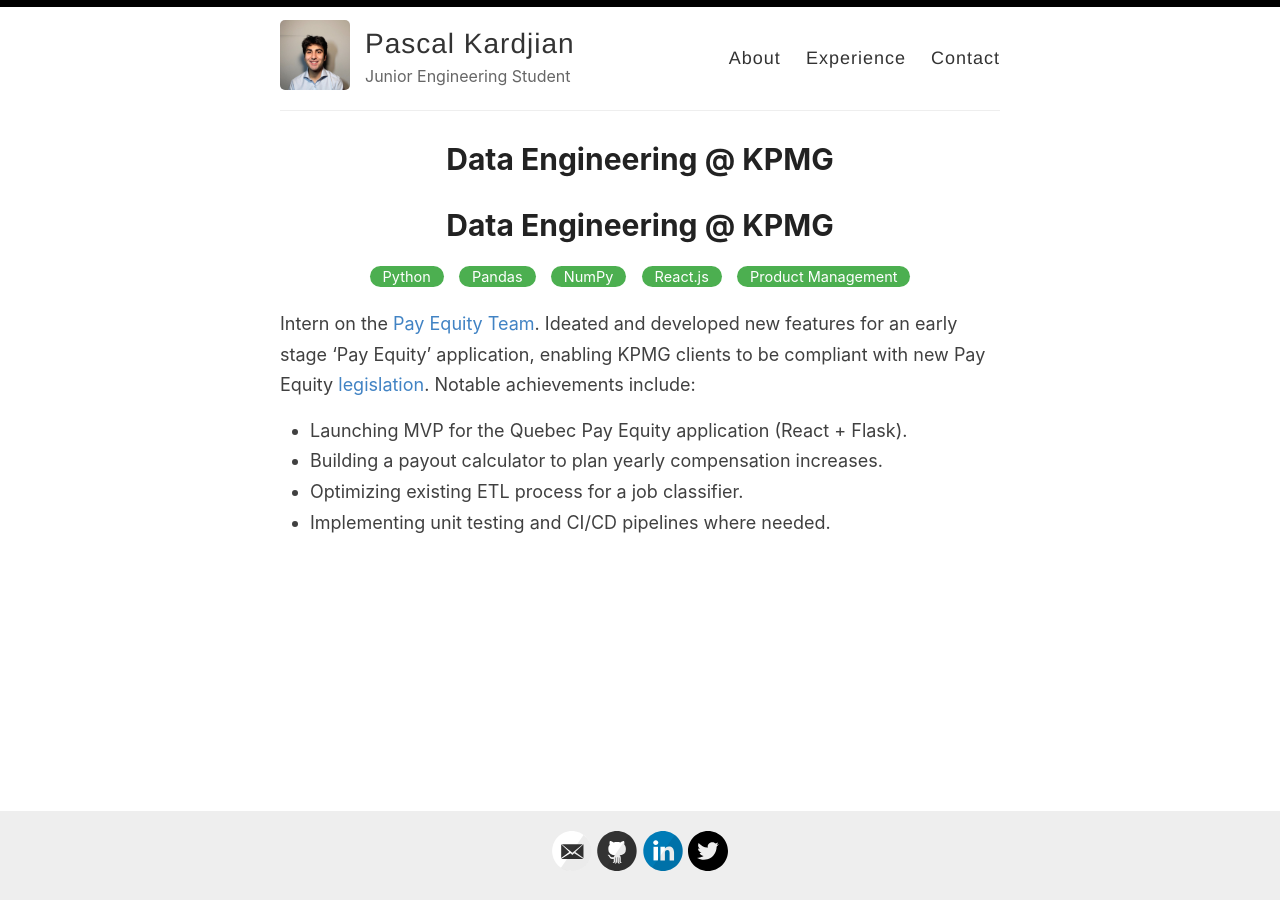
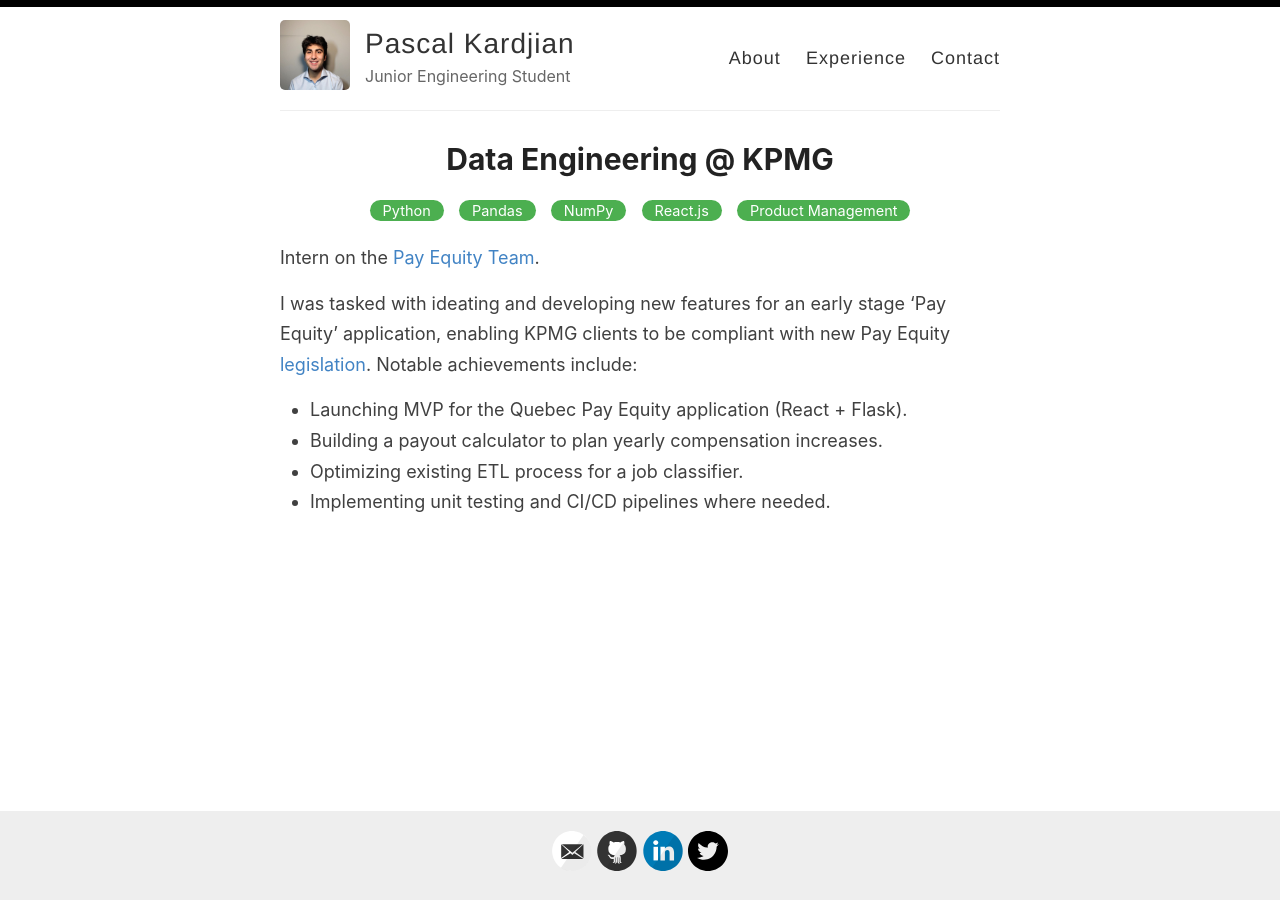
Before and after one commit to pkardjian/pkardjian.github.io, a Jekyll site: the page built from _pages/experience.md, in a window 1280 px wide. Built offline with Jekyll 4.4.1, drawn with Linux system fonts in a browser that asks for light colours; our own code applies the rules of GitHub Pages for plain Markdown files.

```diff
--- a/_pages/experience.md
+++ b/_pages/experience.md
@@ -1,9 +1,8 @@
 ---
 layout: page
+title: Data Engineering @ KPMG
 permalink: /experience/
 ---
-
-# Data Engineering @ KPMG
 
 <div class="post-tags">
     <a href="{{site.baseurl}}/categories/#Python">Python</a> &nbsp;
@@ -13,7 +12,9 @@ permalink: /experience/
     <a href="{{site.baseurl}}/categories/#Product Management">Product Management</a>
 </div>
 
-Intern on the [Pay Equity Team](https://home.kpmg/ca/en/home/insights/2022/01/pay-equity.html). Ideated and developed new features for an early stage 'Pay Equity' application, enabling KPMG clients to be compliant with new Pay Equity [legislation](https://www.canada.ca/en/services/jobs/workplace/human-rights/overview-pay-equity-act.html). Notable achievements include:
+Intern on the [Pay Equity Team](https://home.kpmg/ca/en/home/insights/2022/01/pay-equity.html).
+
+I was tasked with ideating and developing new features for an early stage 'Pay Equity' application, enabling KPMG clients to be compliant with new Pay Equity [legislation](https://www.canada.ca/en/services/jobs/workplace/human-rights/overview-pay-equity-act.html). Notable achievements include:
 
 - Launching MVP for the Quebec Pay Equity application (React + Flask).
 - Building a payout calculator to plan yearly compensation increases.
```
